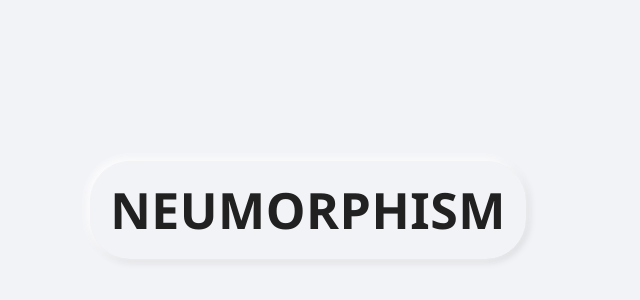
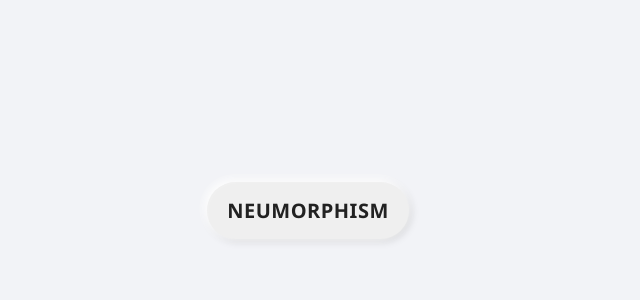
Before and after one commit to Dctech29/Neumorphism, a plain HTML site: page index.html in a window 1280 px wide. Shown: the part 190-490 px from the top of the page, without its empty margins (332-972 px from the left). Drawn offline with Linux system fonts and the light colour scheme.

Commit message:
changed a tag to button

```diff
--- a/index.html
+++ b/index.html
@@ -9,7 +9,7 @@
 </head>
 
 <body>
-    <a href="#">Neumorphism</a>
+    <div><button>Neumorphism</button></div>
 </body>
 
 </html>
--- a/style.css
+++ b/style.css
@@ -14,13 +14,14 @@ body {
     background-color: #f2f3f7;
 }
 
-a {
+button {
+    border: none;
     margin: 20px;
     text-decoration: none;
     font-family: 'Segoe UI', Tahoma, Geneva, Verdana, sans-serif;
     text-transform: uppercase;
     letter-spacing: 0.5px;
-    font-size: 50px;
+    font-size: 20px;
     font-weight: 600;
     color: rgb(33, 33, 33);
     border-radius: 40px;
@@ -28,6 +29,6 @@ a {
     box-shadow: -2px -2px 8px rgba(255, 255, 255, 1), -2px -2px 12px rgba(255, 255, 255, 0.5), inset 2px 2px 4px rgba(255, 255, 255, 0.1), 2px 2px 8px rgba(0, 0, 0, 0.15);
 }
 
-a:active {
+button:active {
     box-shadow: inset -2px -2px 8px rgba(255, 255, 255, 1), inset -2px 12px rgba(255, 255, 255, 0), inset 2px 2px 4px rgba(255, 255, 255, 0.1), inset 2px 2px 8px rgba(0, 0, 0, 0.15);
 }
```
